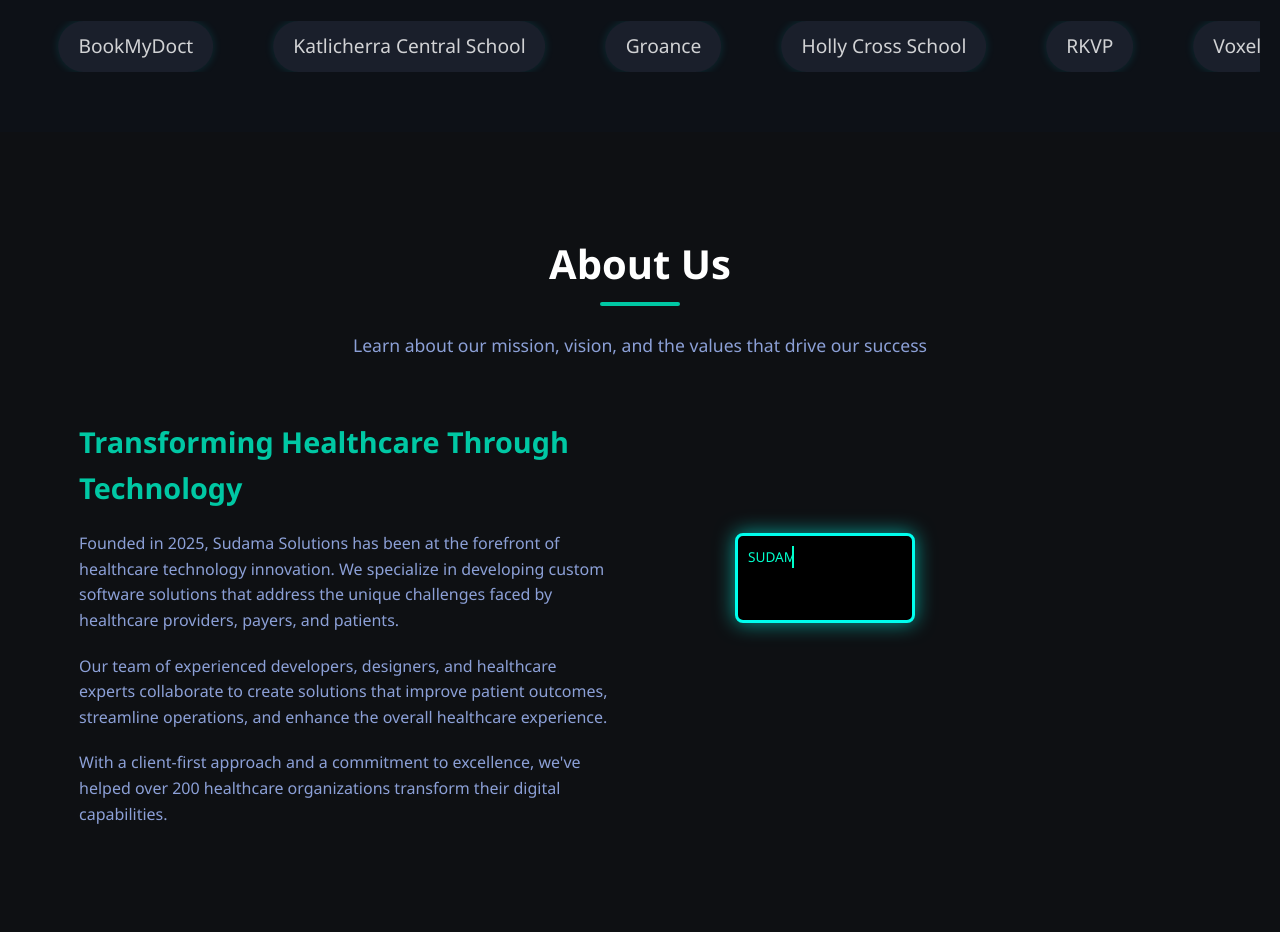
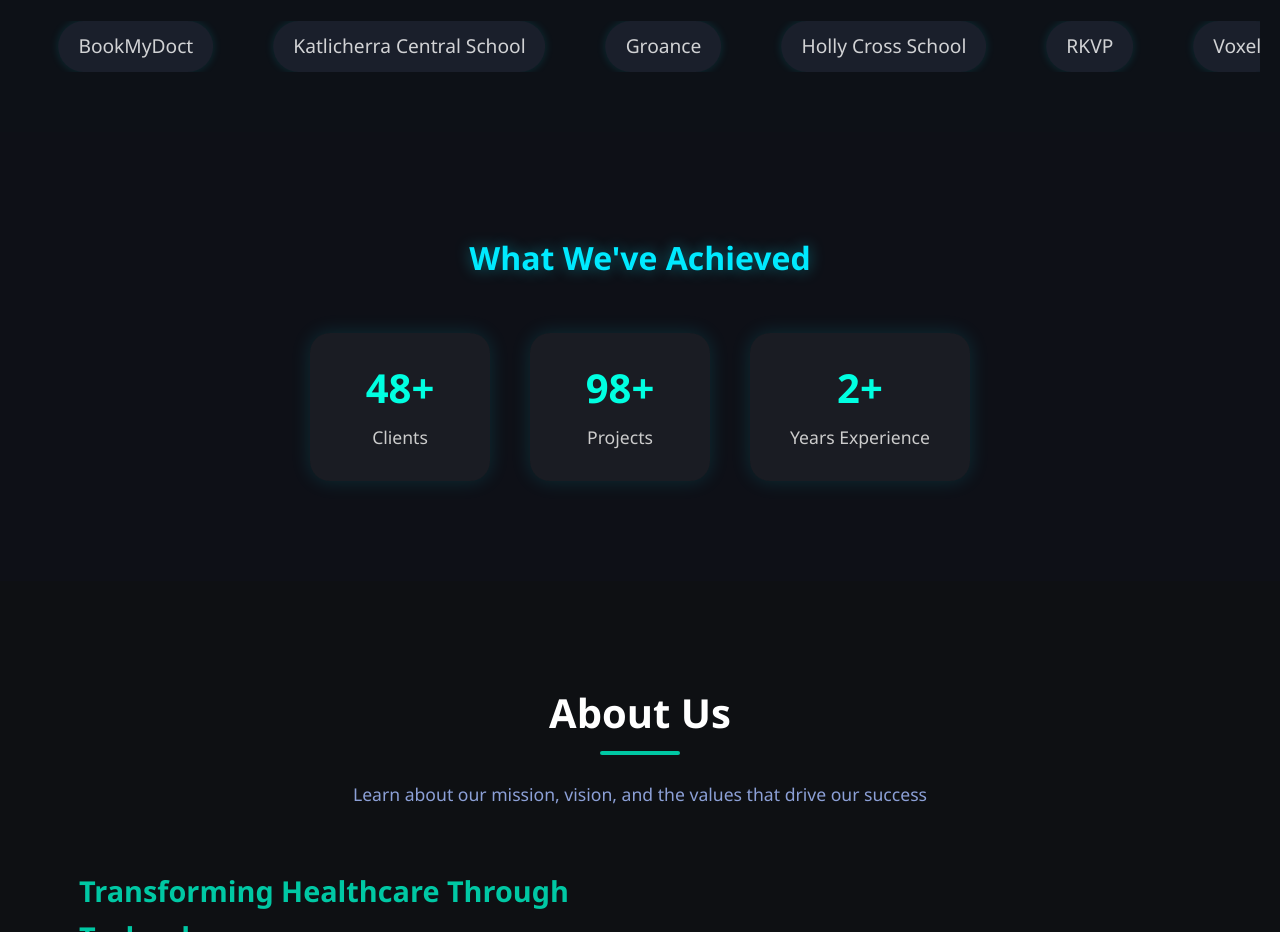
Before and after one commit to sudarshannathmazumdar123/sudamasolutionstechnologies, a plain HTML site: page index.html in a window 1280 px wide. Shown: the part 1720-2652 px from the top of the page. Drawn offline with nearby package versions, Linux system fonts and the light colour scheme.

Commit message:
Update index.html

```diff
--- a/index.html
+++ b/index.html
@@ -905,6 +905,113 @@ body {
 </style>
 
 
+
+<section class="stats-section">
+  <h2>What We've Achieved</h2>
+  <div class="stats-container">
+    <div class="stat-card">
+      <div class="scrolling-wrapper">
+        <div class="scrolling-number">
+          <div>48+</div>
+          <div>48+</div>
+          <div>48+</div>
+
+        </div>
+      </div>
+      <p>Clients</p>
+    </div>
+    <div class="stat-card">
+      <div class="scrolling-wrapper">
+        <div class="scrolling-number">
+          <div>98+</div>
+          <div>98+</div>
+          <div>98+</div>
+
+        </div>
+      </div>
+      <p>Projects</p>
+    </div>
+    <div class="stat-card">
+      <div class="scrolling-wrapper">
+        <div class="scrolling-number">
+          <div>2+</div>
+          <div>2+</div>
+          <div>2+</div>
+
+        </div>
+      </div>
+      <p>Years Experience</p>
+    </div>
+  </div>
+</section>
+
+<style>
+.stats-section {
+  background: #0e1017;
+  padding: 100px 20px;
+  text-align: center;
+  color: #ffffff;
+  font-family: 'Segoe UI', sans-serif;
+}
+
+.stats-section h2 {
+  font-size: 2rem;
+  color: #00eaff;
+  margin-bottom: 50px;
+  text-shadow: 0 0 15px #00eaff66;
+}
+
+.stats-container {
+  display: flex;
+  justify-content: center;
+  flex-wrap: wrap;
+  gap: 40px;
+}
+
+.stat-card {
+  background: rgba(255, 255, 255, 0.05);
+  padding: 30px 40px;
+  border-radius: 20px;
+  box-shadow: 0 0 20px #00eaff22;
+  min-width: 180px;
+  text-align: center;
+}
+
+/* Wrapper to control overflow */
+.scrolling-wrapper {
+  height: 50px;
+  overflow: hidden;
+  margin-bottom: 10px;
+}
+
+/* Animated number */
+.scrolling-number {
+  display: flex;
+  flex-direction: column;
+  animation: scrollUp 4s linear infinite;
+}
+
+.scrolling-number > div {
+  font-size: 2.5rem;
+  font-weight: bold;
+  color: #00ffe1;
+  height: 50px;
+  line-height: 50px;
+}
+
+.stat-card p {
+  font-size: 1.1rem;
+  color: #ccc;
+}
+
+@keyframes scrollUp {
+  0%   { transform: translateY(0); }
+  25%  { transform: translateY(-50px); }
+  50%  { transform: translateY(-100px); }
+  75%  { transform: translateY(-150px); }
+  100% { transform: translateY(0); }
+}
+</style>
 
 
    <!-- About Section -->
```
